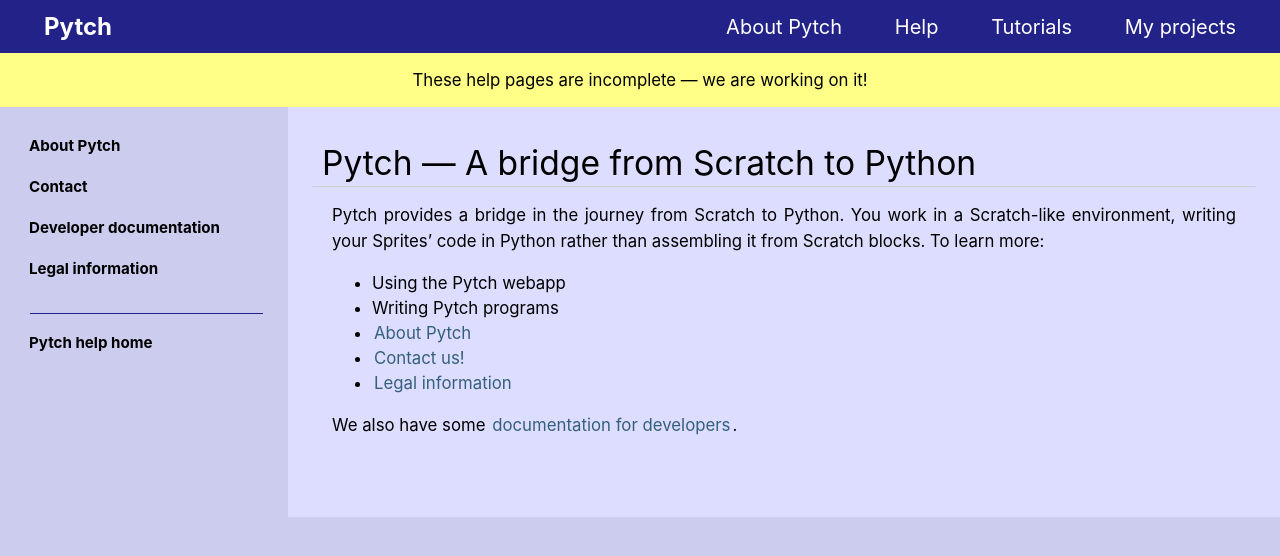
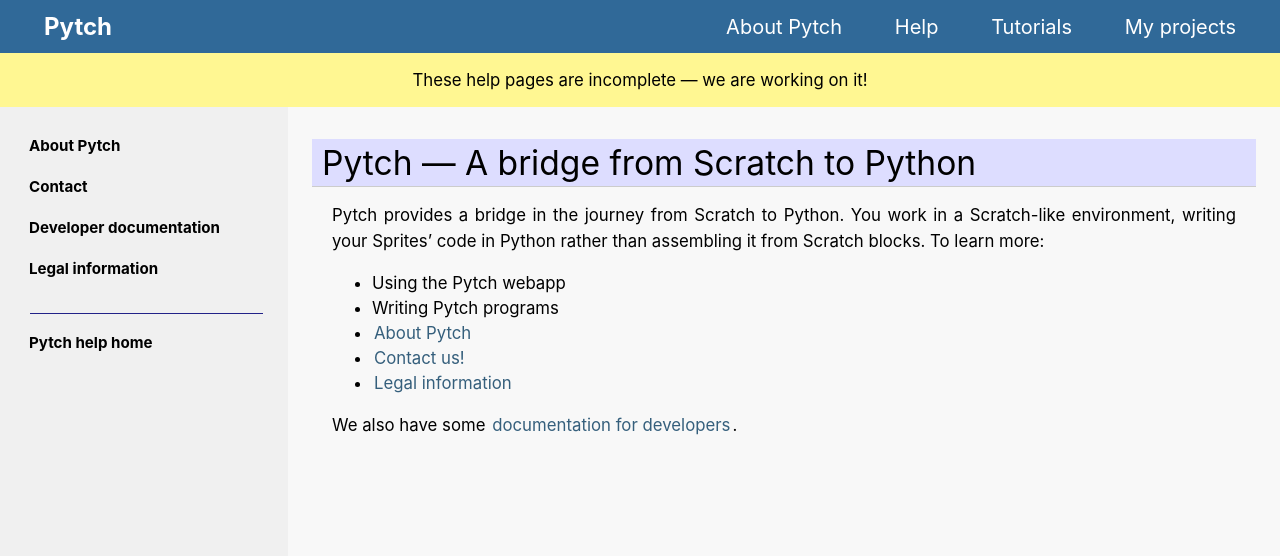
Before and after one commit to pytchlang/pytch-website, a Sphinx documentation site: the page built from source/index.rst, in a window 1280 px wide. Shown: the top 556 px of the page. Built offline with Sphinx 7.4.7, drawn with Linux system fonts in a browser that asks for light colours; pages that are not in the unit, such as notebooks, are missing from menus.

Commit message:
Update colours to match app

```diff
--- a/source/_static/css/pytch-classic.css
+++ b/source/_static/css/pytch-classic.css
@@ -1,6 +1,6 @@
 .NavBar {
   flex: 0;
-  background-color: #228;
+  background-color: #306998;
   color: white;
   padding: 4px;
   display: flex;
@@ -20,8 +20,7 @@
     color: white;
 }
 .NavBar h1:hover, .NavBar li:hover {
-    background-color: #44b;
-    border-radius: 4px;
+    color: #fff792;
 }
 .NavBar ul {
     margin: 0px;
@@ -44,7 +43,7 @@
 /******************************************************************************/
 
 div.warning-work-in-progress {
-    background-color: #ff8;
+    background-color: #fff792;
     color: black;
     text-align: center;
 }
@@ -66,11 +65,16 @@
 
 div.clearer { display: none; }
 
+div.body {
+    background-color: #f8f8f8;
+}
+
 div.body p, div.body dd, div.body li, div.body blockquote {
     line-height: 150%;
 }
 
 div.document {
+    background-color: #f8f8f8;
     min-height: 0px;
     flex: 1 1;
 
@@ -100,6 +104,7 @@
     width: 18rem;
     margin: 0px;
     float: none;
+    background-color: #f0f0f0;
 }
 
 div.sphinxsidebar p.caption {
@@ -127,11 +132,11 @@
 }
 
 div.sphinxsidebar ul li[class*="toctree-"] a.current {
-    background-color: #aaf;
+    background-color: #fff792;
 }
 
 .admonition.caution {
-    background-color: #ffd;
+    background-color: #fff792;
     padding: 1rem;
     margin: 2rem 3rem;
     border-radius: 4px;
@@ -164,7 +169,7 @@
 
 div.document a:hover {
     text-decoration: none;
-    background-color: #99f;
+    background-color: #fff792;
     color: black;
 }
 
```
